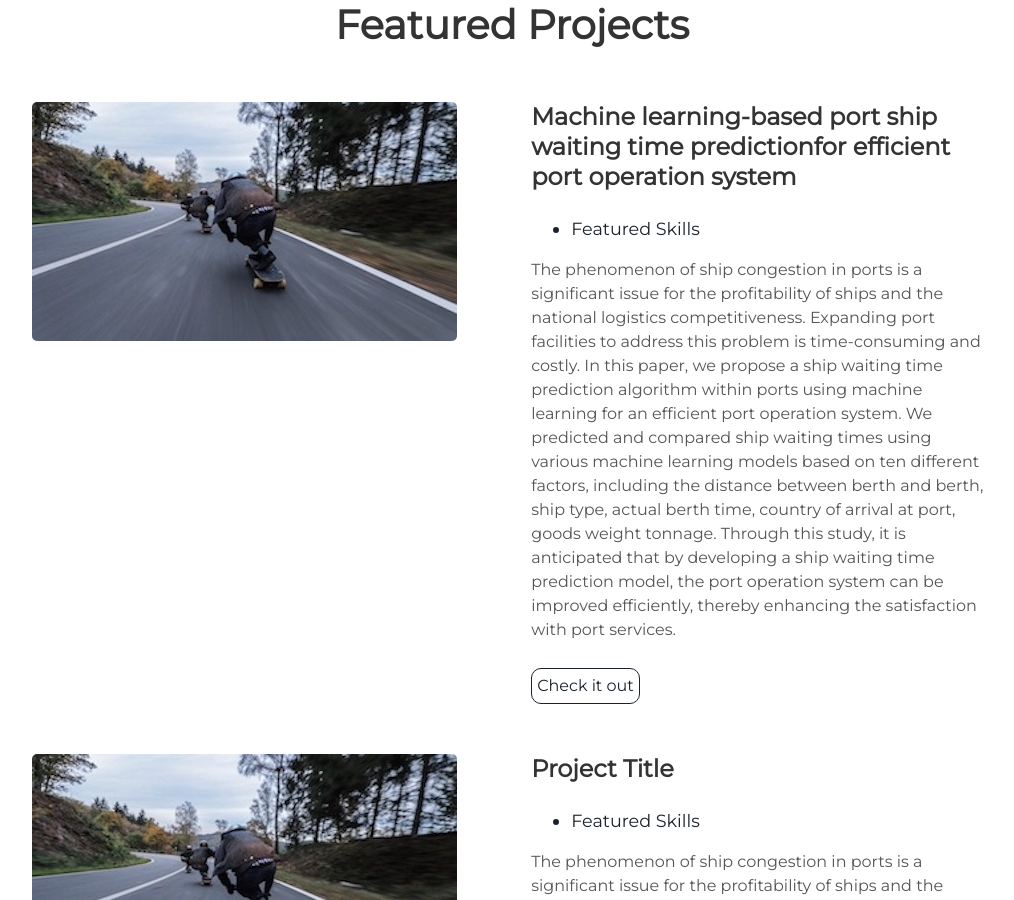
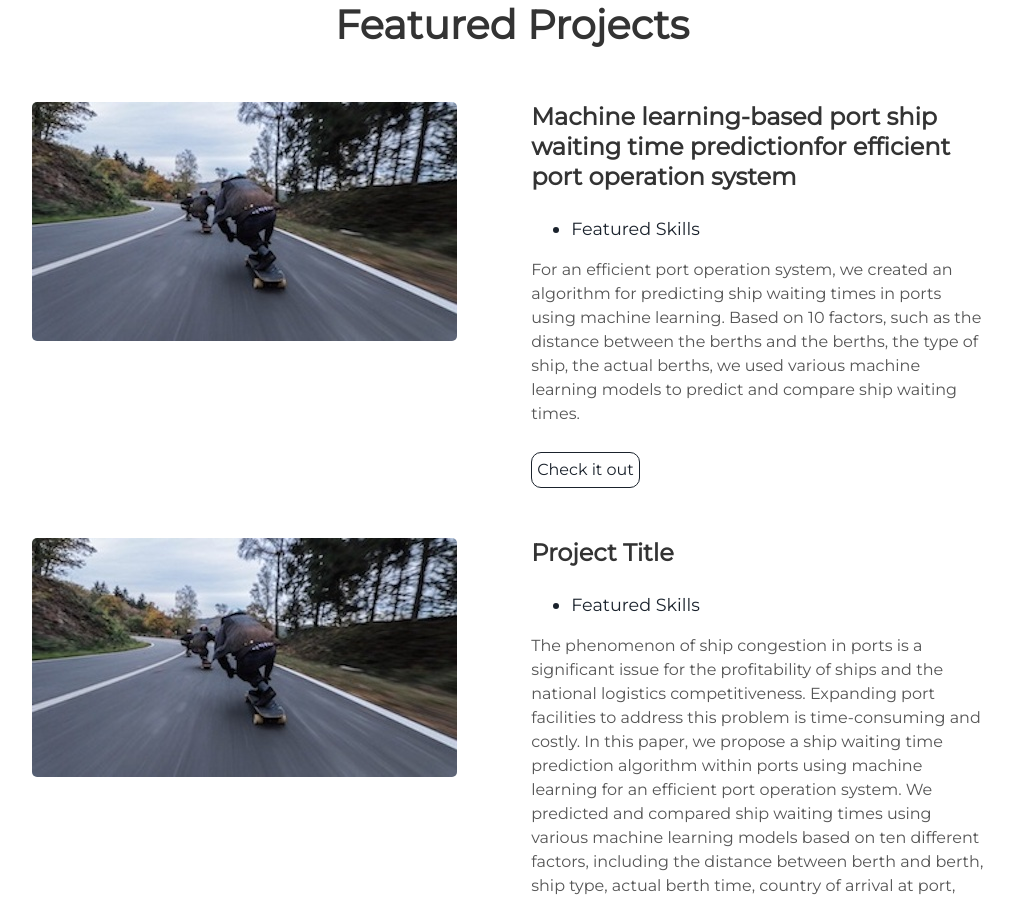
Before and after one commit to alsghk05/alsghk05.github.io, a Jekyll site: the page built from index.html, in a window 1280 px wide and 900 px high, scrolled down 1621 px. Shown: the whole window, without its empty margins (128-1142 px from the left). Built offline with Jekyll 4.4.1, drawn with Linux system fonts in a browser that asks for light colours.

Commit message:
Update projects.html

```diff
--- a/_includes/projects.html
+++ b/_includes/projects.html
@@ -10,7 +10,7 @@
     <ul>
       <li> Featured Skills</li>
     </ul>
-    <p>The phenomenon of ship congestion in ports is a significant issue for the profitability of ships and the national logistics competitiveness. Expanding port facilities to address this problem is time-consuming and costly. In this paper, we propose a ship waiting time prediction algorithm within ports using machine learning for an efficient port operation system. We predicted and compared ship waiting times using various machine learning models based on ten different factors, including the distance between berth and berth, ship type, actual berth time, country of arrival at port, goods weight tonnage. Through this study, it is anticipated that by developing a ship waiting time prediction model, the port operation system can be improved efficiently, thereby enhancing the satisfaction with port services.</p>
+    <p>For an efficient port operation system, we created an algorithm for predicting ship waiting times in ports using machine learning. Based on 10 factors, such as the distance between the berths and the berths, the type of ship, the actual berths, we used various machine learning models to predict and compare ship waiting times.</p>
     <a class="project-link" href="{{ site.baseurl }}/projects/project-details.html">Check it out</a>
   </div>
 </div>
@@ -37,6 +37,6 @@
       <li> Featured Skills</li>
     </ul>
     <p>The phenomenon of ship congestion in ports...</p>
-    <a class="project-link" href="{{ site.baseurl }}/projects/ship-waiting-time.html">Check it out</a>
+    <a class="project-link" href="{{ site.baseurl }}/_includes/ship-waiting-time.html">Check it out</a>
   </div>
 </div>
```
